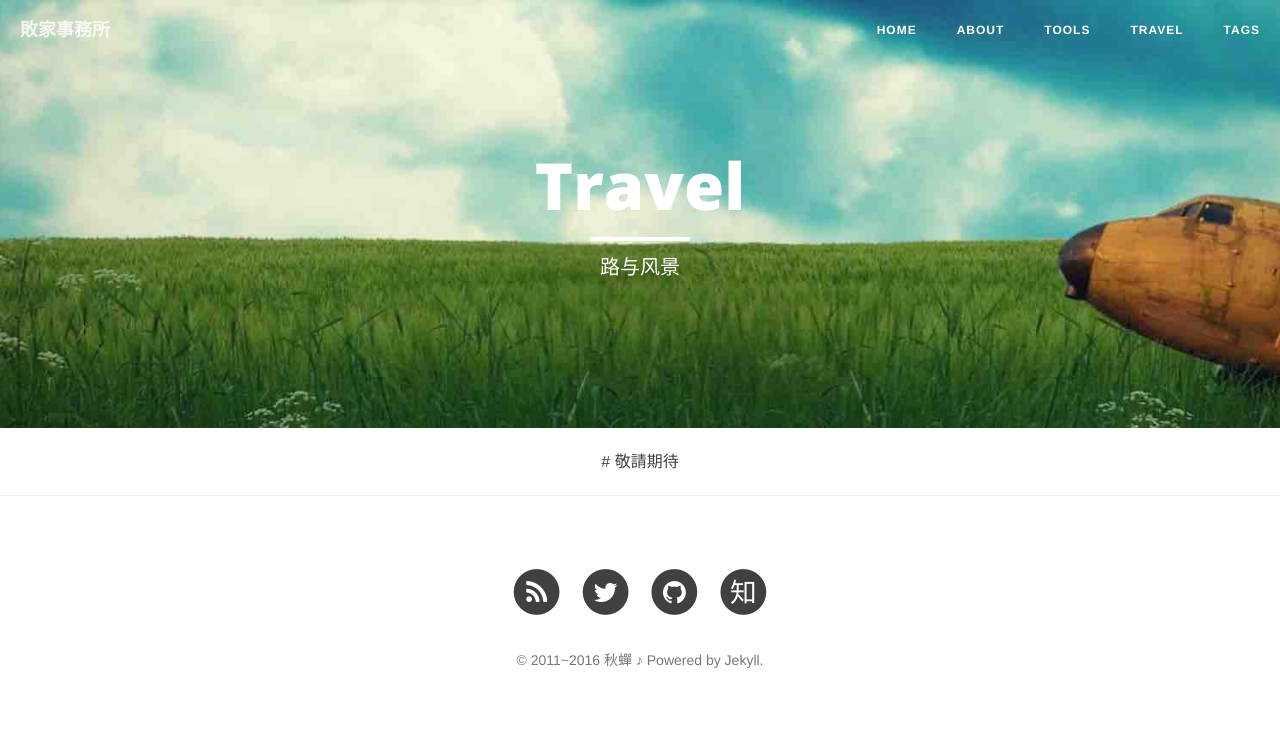
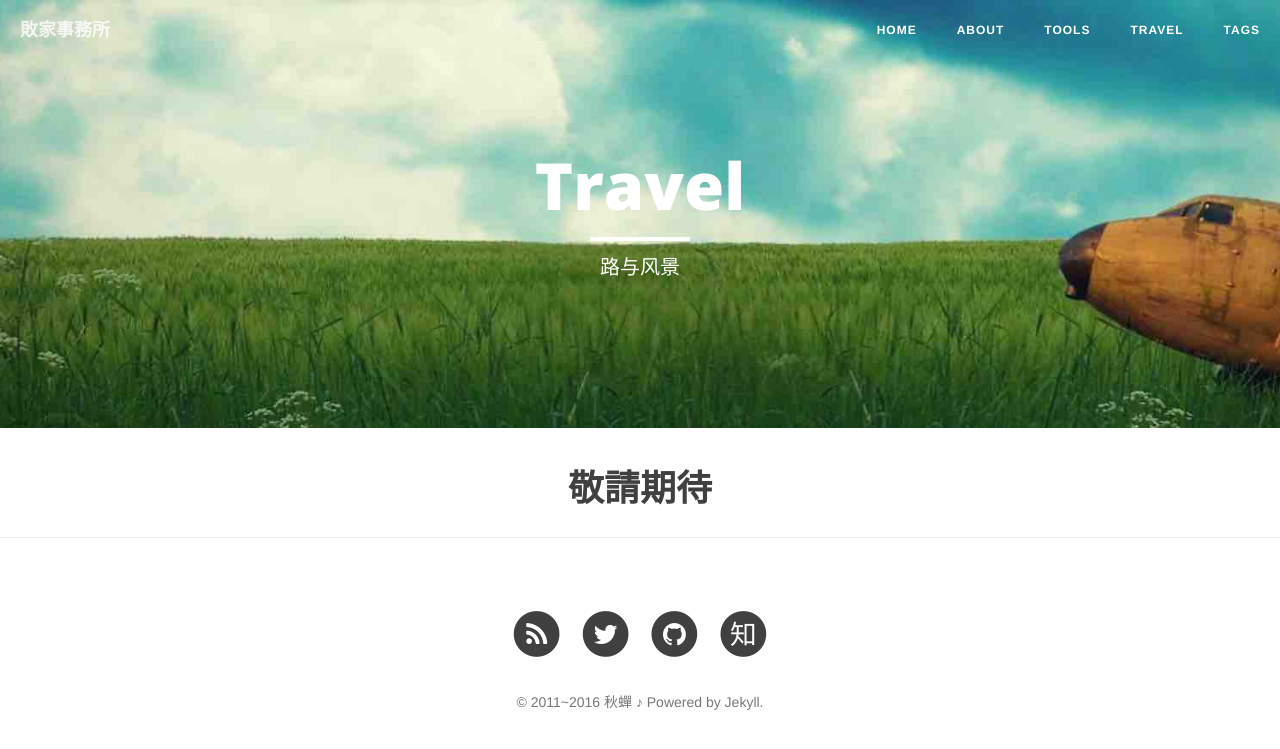
Before and after one commit to wtxdew/wtxdew.github.io, a Jekyll site: the page built from Travel.md, in a window 1280 px wide. Shown: the top 749 px of the page. Built offline with Jekyll 4.4.1, drawn with Linux system fonts in a browser that asks for light colours; nearby versions of some CDN libraries.

Commit message:
Update Travel.md

```diff
--- a/Travel.md
+++ b/Travel.md
@@ -4,6 +4,4 @@ title: "Travel"
 description: "路与风景"
 header-img: "img/plane2.jpg"
 ---
-<center>
-# 敬請期待
-</center>
+# <center> 敬請期待 </center>
```
